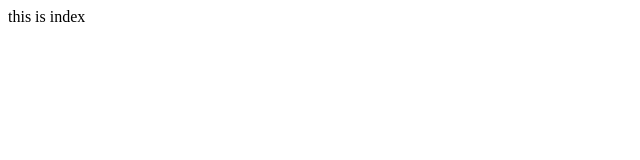
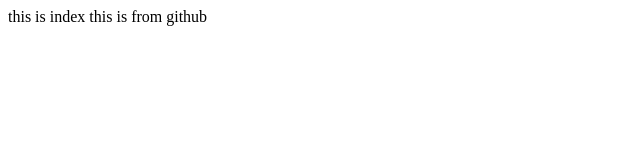
Before and after one commit to Manivardhan-10k/20r_git, a plain HTML site: page index.html in a window 1280 px wide. Shown: the whole page, without its empty margins (0-640 px from the left). Drawn offline with Linux system fonts and the light colour scheme.

Commit message:
Updated from github

```diff
--- a/index.html
+++ b/index.html
@@ -8,5 +8,6 @@
 </head>
 <body>
     this is index
+    this is from github
 </body>
 </html>
```
